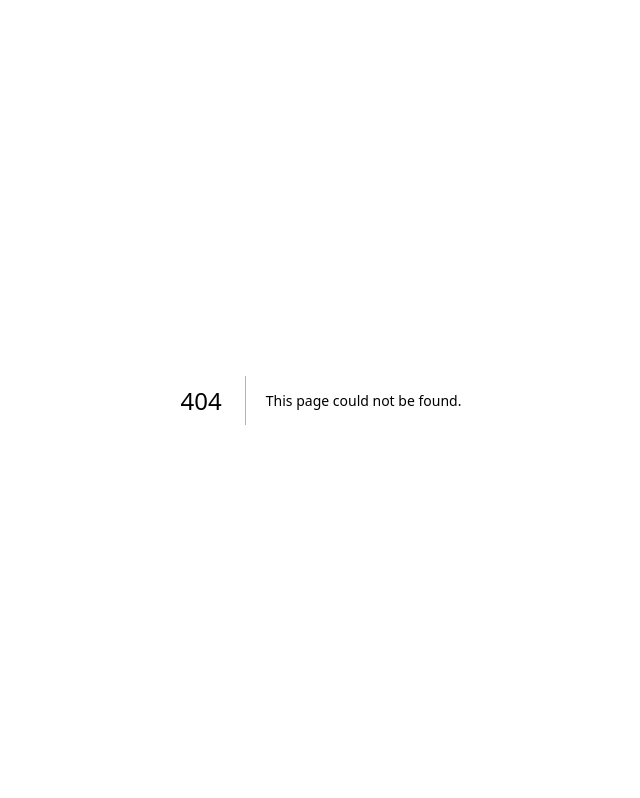
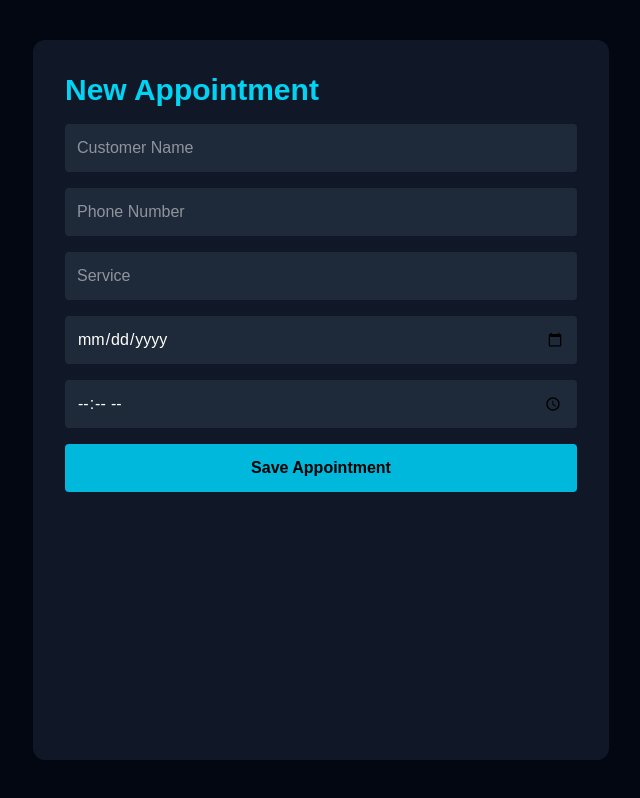
Before and after one commit to ProjectAnaAI/anaai, a Next.js app: page /appointments in a window 1280 px wide. Before the commit this address had no page. Shown: the whole page, without its empty margins (319-959 px from the left). Built offline with nearby package versions, Linux system fonts and the light colour scheme; no server answers.

Commit message:
Add appointment creation feature

```diff
--- /dev/null
+++ b/app/appointments/page.tsx
@@ -0,0 +1,109 @@
+"use client";
+
+import { useState } from "react";
+import { supabase } from "@/lib/supabase";
+
+export default function AppointmentsPage() {
+  const [customerName, setCustomerName] = useState("");
+  const [customerPhone, setCustomerPhone] = useState("");
+  const [service, setService] = useState("");
+  const [appointmentDate, setAppointmentDate] = useState("");
+  const [appointmentTime, setAppointmentTime] = useState("");
+  const [loading, setLoading] = useState(false);
+
+  async function handleSave(e: React.FormEvent) {
+    e.preventDefault();
+    setLoading(true);
+
+    const {
+      data: { user },
+    } = await supabase.auth.getUser();
+
+    if (!user) {
+      alert("Please log in first.");
+      setLoading(false);
+      return;
+    }
+
+    const { error } = await supabase.from("appointments").insert({
+      user_id: user.id,
+      customer_name: customerName,
+      customer_phone: customerPhone,
+      service,
+      appointment_date: appointmentDate,
+      appointment_time: appointmentTime,
+    });
+
+    setLoading(false);
+
+    if (error) {
+      alert(error.message);
+      return;
+    }
+
+    alert("Appointment saved successfully!");
+
+    setCustomerName("");
+    setCustomerPhone("");
+    setService("");
+    setAppointmentDate("");
+    setAppointmentTime("");
+  }
+
+  return (
+    <main className="min-h-screen bg-gray-950 text-white flex justify-center py-10">
+      <form
+        onSubmit={handleSave}
+        className="w-full max-w-xl bg-gray-900 p-8 rounded-xl space-y-4"
+      >
+        <h1 className="text-3xl font-bold text-cyan-400">
+          New Appointment
+        </h1>
+
+        <input
+          className="w-full p-3 rounded bg-gray-800"
+          placeholder="Customer Name"
+          value={customerName}
+          onChange={(e) => setCustomerName(e.target.value)}
+          required
+        />
+
+        <input
+          className="w-full p-3 rounded bg-gray-800"
+          placeholder="Phone Number"
+          value={customerPhone}
+          onChange={(e) => setCustomerPhone(e.target.value)}
+        />
+
+        <input
+          className="w-full p-3 rounded bg-gray-800"
+          placeholder="Service"
+          value={service}
+          onChange={(e) => setService(e.target.value)}
+        />
+
+        <input
+          className="w-full p-3 rounded bg-gray-800"
+          type="date"
+          value={appointmentDate}
+          onChange={(e) => setAppointmentDate(e.target.value)}
+        />
+
+        <input
+          className="w-full p-3 rounded bg-gray-800"
+          type="time"
+          value={appointmentTime}
+          onChange={(e) => setAppointmentTime(e.target.value)}
+        />
+
+        <button
+          type="submit"
+          disabled={loading}
+          className="w-full bg-cyan-500 text-black font-bold py-3 rounded hover:bg-cyan-400 disabled:opacity-50"
+        >
+          {loading ? "Saving..." : "Save Appointment"}
+        </button>
+      </form>
+    </main>
+  );
+}
```
